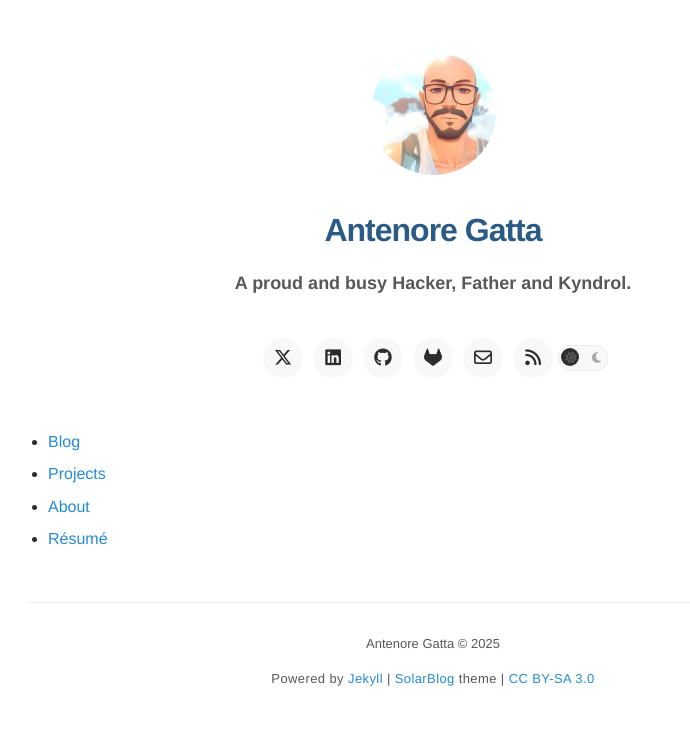
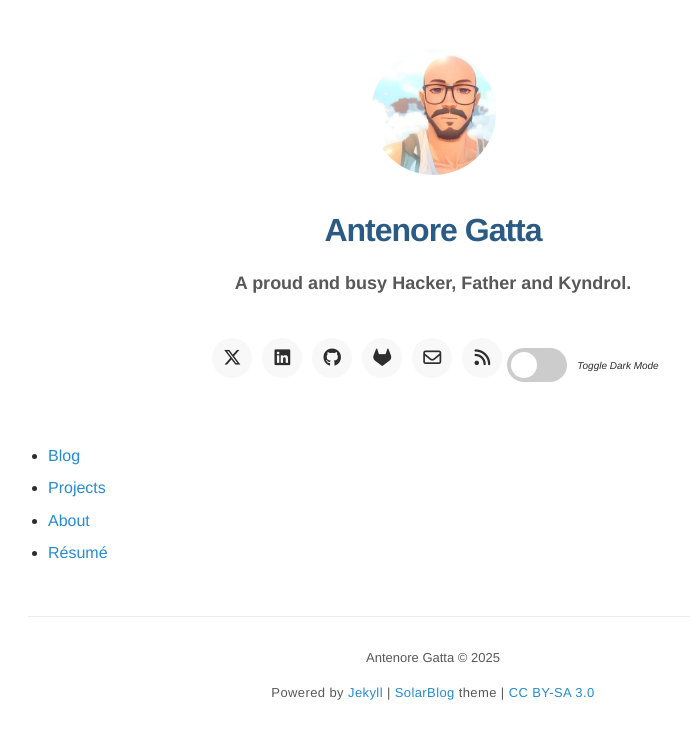
Before and after one commit to antenore/antenore.simbiosi.org, a Jekyll site: the page built from index.html, in a window 1280 px wide. Shown: the top 739 px of the page, without its empty margins (207-897 px from the left). Built offline with Jekyll 4.4.1, drawn with Linux system fonts in a browser that asks for light colours; nearby versions of some CDN libraries.

Commit message:
Fix theme switcher

```diff
--- a/_includes/header.html
+++ b/_includes/header.html
@@ -53,17 +53,12 @@
             <i class="fa-solid fa-rss"></i>
         </a>
 
-        <div class="theme-toggle-wrapper" data-js-appearance-toggle-wrapper>
-            <span class="theme-toggle-label visually-hidden" data-js-appearance-toggle-text>Light</span>
-            <input type="checkbox" id="theme-toggle" name="appearance-toggle" class="theme-toggle-input" data-js-appearance-toggle-switch aria-label="Toggle between light and dark mode">
-            <label for="theme-toggle" class="theme-toggle-button">
-                <span class="theme-icon theme-icon-light">
-                    <i class="fa-solid fa-sun"></i>
-                </span>
-                <span class="theme-icon theme-icon-dark">
-                    <i class="fa-solid fa-moon"></i>
-                </span>
-            </label>
+        <div class="theme-switch-wrapper">
+        <label class="theme-switch" for="theme-toggle">
+        <input type="checkbox" id="theme-toggle" />
+        <div class="slider round"></div>
+        </label>
+        <em>Toggle Dark Mode</em>
         </div>
     </div>
 </header>
--- a/assets/css/main.scss
+++ b/assets/css/main.scss
@@ -700,3 +700,92 @@ body {
   color: var(--text-main);
   transition: background-color 0.3s ease, color 0.3s ease;
 }
+/* Simple theme switch styling */
+.theme-switch-wrapper {
+  display: flex;
+  align-items: center;
+  margin: 1rem 0;
+}
+
+.theme-switch {
+  display: inline-block;
+  height: 34px;
+  position: relative;
+  width: 60px;
+}
+
+.theme-switch input {
+  display: none;
+}
+
+.slider {
+  background-color: #ccc;
+  bottom: 0;
+  cursor: pointer;
+  left: 0;
+  position: absolute;
+  right: 0;
+  top: 0;
+  transition: .4s;
+}
+
+.slider:before {
+  background-color: #fff;
+  bottom: 4px;
+  content: "";
+  height: 26px;
+  left: 4px;
+  position: absolute;
+  transition: .4s;
+  width: 26px;
+}
+
+input:checked + .slider {
+  background-color: var(--accent);
+}
+
+input:checked + .slider:before {
+  transform: translateX(26px);
+}
+
+.slider.round {
+  border-radius: 34px;
+}
+
+.slider.round:before {
+  border-radius: 50%;
+}
+
+.theme-switch-wrapper em {
+  margin-left: 10px;
+  font-size: 1rem;
+}
+
+/* Basic dark theme styles */
+:root {
+  --primary: #2B5B84;
+  --secondary: #B7410E;
+  --accent: #268BD2;
+  --background: #FFFFFF;
+  --background-alt: #F8F8F8;
+  --text-main: #2D2D2D;
+  --text-light: #585858;
+  --border: #EDEDED;
+}
+
+.dark-theme {
+  --primary: #3D80B9;
+  --secondary: #E05A21;
+  --accent: #5DA8E0;
+  --background: #121212;
+  --background-alt: #1E1E1E;
+  --text-main: #DDDDDD;
+  --text-light: #AAAAAA;
+  --border: #333333;
+}
+
+body {
+  background-color: var(--background);
+  color: var(--text-main);
+  transition: background-color 0.3s ease, color 0.3s ease;
+}
--- a/assets/js/theme-toggle.js
+++ b/assets/js/theme-toggle.js
@@ -1,125 +1,39 @@
-/**
- * SolarBlog Theme Toggle - Complete rewrite based on working example
- */
+document.addEventListener('DOMContentLoaded', function() {
+  // DOM elements
+  const themeToggle = document.getElementById('theme-toggle');
+  if (!themeToggle) return;
 
-(function() {
-    // Constants
-    const DARK = 'Dark';
-    const LIGHT = 'Light';
-    const STORAGE_KEY = 'solarblog-color-scheme';
+  // Check for saved theme preference or use OS preference
+  const savedTheme = localStorage.getItem('theme');
+  const prefersDark = window.matchMedia('(prefers-color-scheme: dark)').matches;
 
-    // DOM Elements
-    const html = document.documentElement;
-    const themeToggle = document.getElementById('theme-toggle');
-    const toggleText = document.querySelector('[data-js-appearance-toggle-text]');
+  // Set initial theme
+  if (savedTheme === 'dark' || (!savedTheme && prefersDark)) {
+    document.documentElement.classList.add('dark-theme');
+    themeToggle.checked = true;
+  }
 
-    // Initialize state
-    let currentTheme = null;
+  // Toggle theme when the checkbox is clicked
+  themeToggle.addEventListener('change', function() {
+    if (this.checked) {
+      document.documentElement.classList.add('dark-theme');
+      localStorage.setItem('theme', 'dark');
+    } else {
+      document.documentElement.classList.remove('dark-theme');
+      localStorage.setItem('theme', 'light');
+    }
+  });
 
-    // Setup theme based on storage or system preference
-    function initializeTheme() {
-        const storedTheme = localStorage.getItem(STORAGE_KEY);
-
-        if (storedTheme) {
-            currentTheme = storedTheme;
-        } else if (window.matchMedia && window.matchMedia('(prefers-color-scheme: dark)').matches) {
-            currentTheme = DARK;
-            localStorage.setItem(STORAGE_KEY, DARK);
-        } else {
-            currentTheme = LIGHT;
-            localStorage.setItem(STORAGE_KEY, LIGHT);
-        }
-
-        applyTheme(currentTheme);
-
-        // Setup event listener
-        if (themeToggle) {
-            themeToggle.addEventListener('click', toggleTheme);
-        }
-
-        // Watch for system preference changes
-        const darkModeMediaQuery = window.matchMedia('(prefers-color-scheme: dark)');
-        if (darkModeMediaQuery.addEventListener) {
-            darkModeMediaQuery.addEventListener('change', handleSystemThemeChange);
-        } else if (darkModeMediaQuery.addListener) {
-            // For older browsers
-            darkModeMediaQuery.addListener(handleSystemThemeChange);
-        }
+  // Listen for OS theme changes
+  window.matchMedia('(prefers-color-scheme: dark)').addEventListener('change', (e) => {
+    if (!localStorage.getItem('theme')) {
+      if (e.matches) {
+        document.documentElement.classList.add('dark-theme');
+        themeToggle.checked = true;
+      } else {
+        document.documentElement.classList.remove('dark-theme');
+        themeToggle.checked = false;
+      }
     }
-
-    function handleSystemThemeChange(e) {
-        // Only change theme automatically if user hasn't explicitly set it
-        if (!localStorage.getItem(STORAGE_KEY)) {
-            const newTheme = e.matches ? DARK : LIGHT;
-            applyTheme(newTheme);
-        }
-    }
-
-    // Apply theme to DOM
-    function applyTheme(theme) {
-        // Clear existing theme classes
-        html.classList.remove(DARK.toLowerCase());
-        html.classList.remove(LIGHT.toLowerCase());
-
-        // Add current theme class
-        html.classList.add(theme.toLowerCase());
-
-        // Update toggle button state
-        updateToggleButton(theme);
-
-        // Update meta theme color for mobile browsers
-        updateMetaThemeColor(theme);
-
-        // Store current theme
-        currentTheme = theme;
-    }
-
-    // Update theme toggle button appearance
-    function updateToggleButton(theme) {
-        if (!themeToggle) return;
-
-        // Update checkbox state
-        if (theme === DARK) {
-            themeToggle.checked = true;
-        } else {
-            themeToggle.checked = false;
-        }
-
-        // Update label text if exists
-        if (toggleText) {
-            toggleText.textContent = theme;
-        }
-
-        // Update icon (optional)
-        const icon = themeToggle.querySelector('i') || themeToggle.querySelector('svg');
-        if (icon) {
-            if (theme === DARK) {
-                icon.className = 'fa-solid fa-sun';
-            } else {
-                icon.className = 'fa-solid fa-moon';
-            }
-        }
-    }
-
-    // Update meta theme color for mobile browsers
-    function updateMetaThemeColor(theme) {
-        const metaThemeColor = document.querySelector('meta[name="theme-color"]');
-        if (metaThemeColor) {
-            metaThemeColor.setAttribute('content', theme === DARK ? '#121212' : '#ffffff');
-        }
-    }
-
-    // Toggle between light and dark themes
-    function toggleTheme() {
-        const newTheme = currentTheme === DARK ? LIGHT : DARK;
-        localStorage.setItem(STORAGE_KEY, newTheme);
-        applyTheme(newTheme);
-    }
-
-    // Initialize when DOM is ready
-    if (document.readyState === 'loading') {
-        document.addEventListener('DOMContentLoaded', initializeTheme);
-    } else {
-        initializeTheme();
-    }
-})();
+  });
+});
```
Also changed, not shown: _includes/header-minimal.html (+7 -12 lines).
